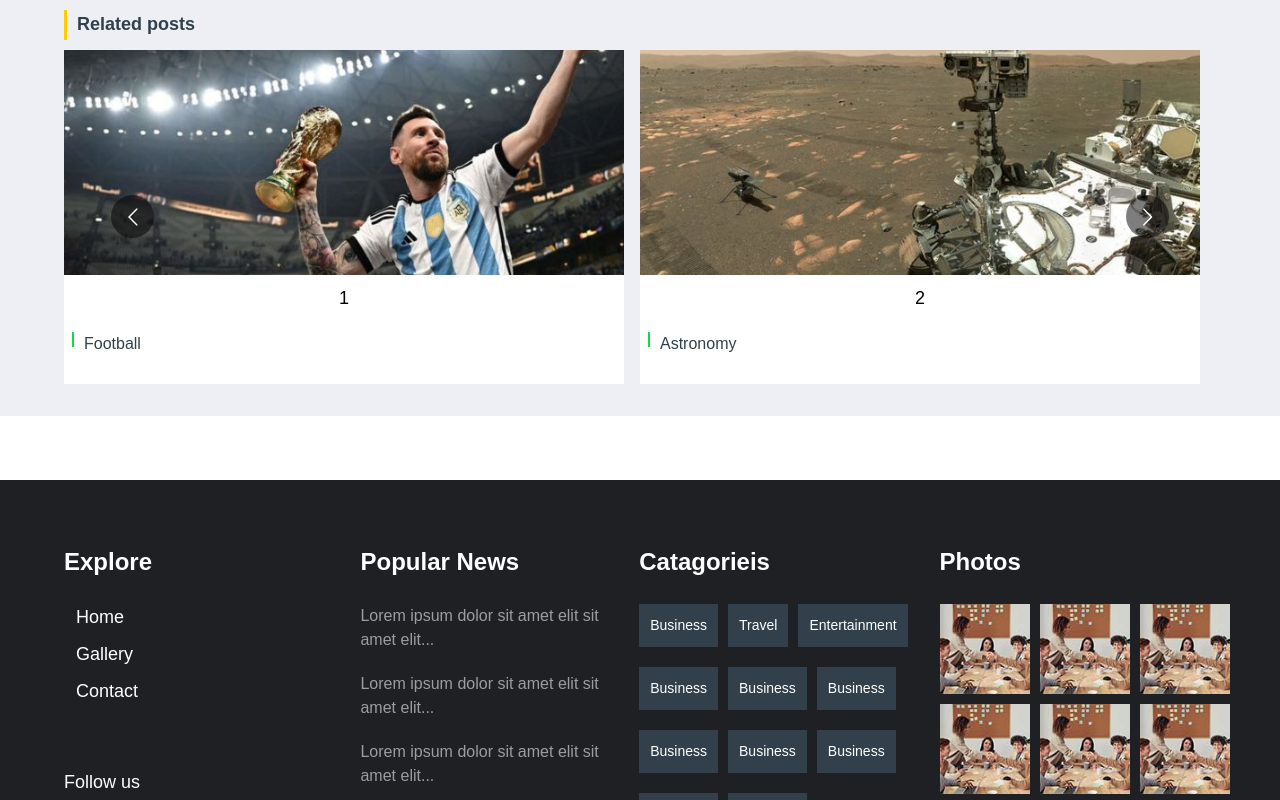
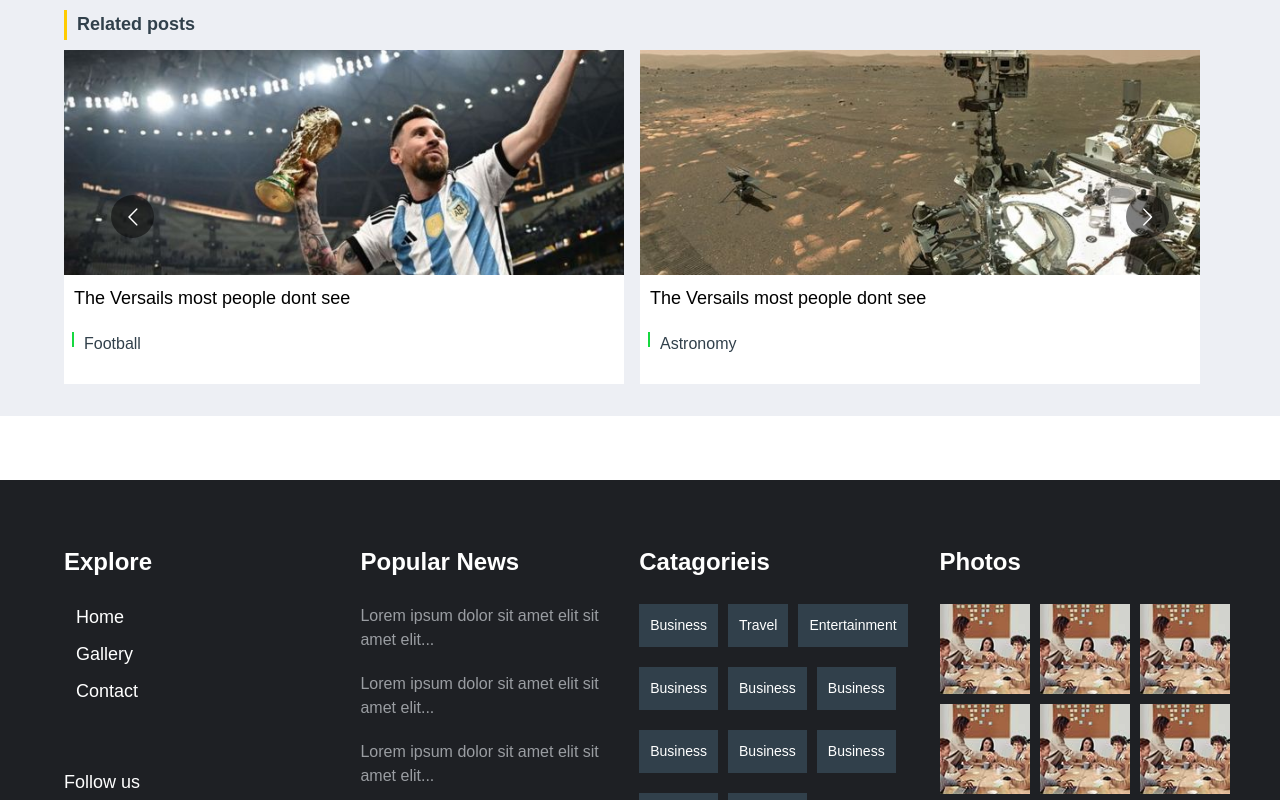
Before and after one commit to Sagni-prog/News-website, a React (Create React App) app: page /post in a window 1280 px wide. Shown: the part 3638-4438 px from the top of the page. Built offline with nearby package versions, Linux system fonts and the light colour scheme.

Commit message:
working on relatedpost

```diff
--- a/src/components/HomePage/related-posts/RelatedPost.js
+++ b/src/components/HomePage/related-posts/RelatedPost.js
@@ -123,7 +123,6 @@ const RelatedPost = () => {
               </h1>
           </div>
 
-      {/* <div className='flex gap-2  position-relative'> */}
 
       <Carousel responsive={responsive} infinite={true} className="flex gap-2">
 
@@ -134,8 +133,8 @@ const RelatedPost = () => {
                                 <img src = {data.path} alt = ''/>
                             </div>
 
-                            <div className='flex flex-col  align-center'>
-                                <h3 className='font-montserrat color-black font-18 font-weigh-700 p-1'>
+                            <div className='flex flex-col align-center'>
+                                <h3 className='font-montserrat color-black font-18 font-weigh-700 p-1 align-start w-100 flex'>
                                     {data.title}
                                 </h3>
                                 <div className='flex justify-start gap-1 mt-1 w-100 pl-1'>
--- a/src/constants/RelatedData.js
+++ b/src/constants/RelatedData.js
@@ -12,49 +12,49 @@ const RelatedData = [
     {
         path: finalcup,
         alt : "finalcup",
-        title : "1",
+        title : "The Versails most people dont see",
         subCatagory: "Football"
 
     },
     {
         path: mars,
         alt : "mars",
-        title : "2",
+        title : "The Versails most people dont see",
         subCatagory: "Astronomy"
 
     },
     {
         path: africa,
         alt : "mars",
-        title : "3",
+        title : "The Versails most people dont see",
         subCatagory: "Africa"
 
     },
     {
         path: africa,
         alt : "mars",
-        title : "4",
+        title : "The Versails most people dont see",
         subCatagory: "Africa"
 
     },
     {
         path: africa,
         alt : "mars",
-        title : "5",
+        title : "The Versails most people dont see",
         subCatagory: "Africa"
 
     },
     {
         path: africa,
         alt : "mars",
-        title : "6",
+        title : "The Versails most people dont see",
         subCatagory: "Africa"
 
     },
     {
         path: festival,
         alt : "mars",
-        title : "7",
+        title : "The Versails most people dont see",
         subCatagory: "Africa"
 
     },
@@ -62,14 +62,14 @@ const RelatedData = [
     {
         path: festival,
         alt : "mars",
-        title : "8",
+        title : "The Versails most people dont see",
         subCatagory: "Africa"
 
     },
     {
         path: festival,
         alt : "mars",
-        title : "9",
+        title : "The Versails most people dont see",
         subCatagory: "Africa"
 
     },
```
